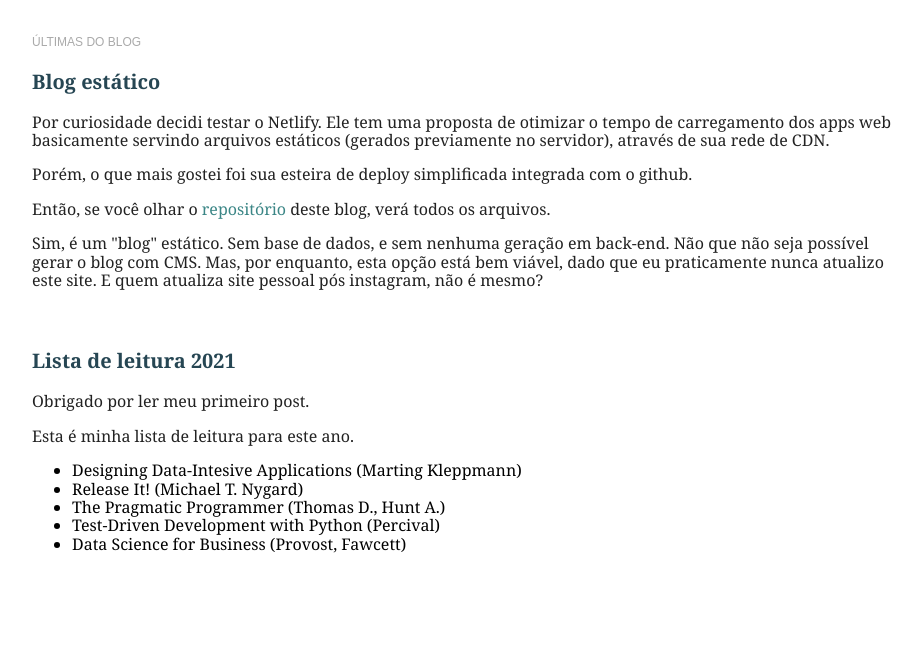
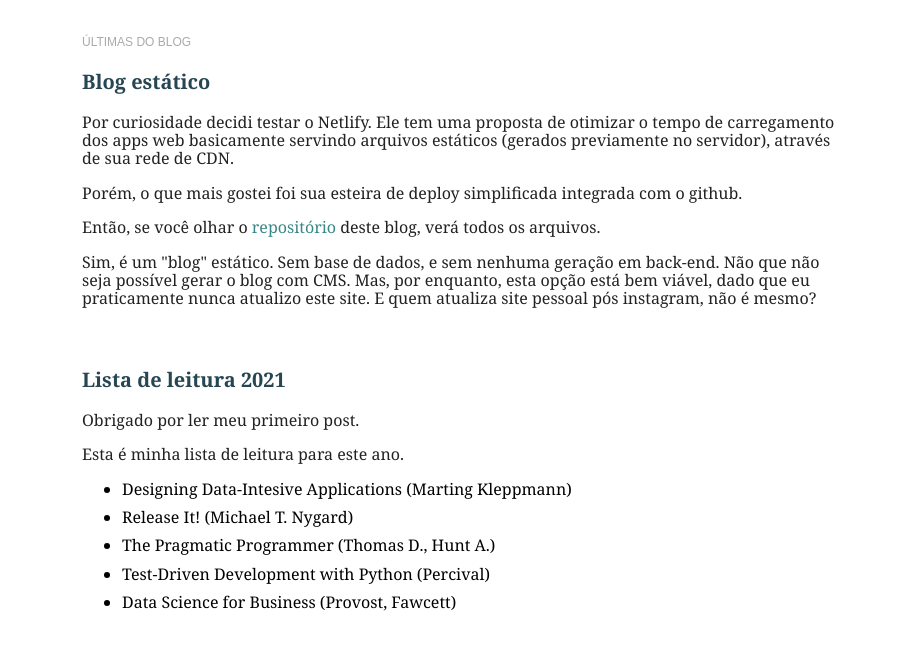
Before and after one commit to klucass/blog, a plain HTML site: page index.html in a window 1280 px wide. Shown: the part 140-790 px from the top of the page, without its empty margins (178-1100 px from the left). Drawn offline with Linux system fonts and the light colour scheme.

Commit message:
Ajuste no espaçamento de listas e largura

```diff
--- a/style.css
+++ b/style.css
@@ -22,7 +22,7 @@ a:hover, a:active {
 }
 /* Container */
 #container {
-    max-width: 860px;
+    max-width: 760px;
     margin: auto;
 }
 /* Head */
@@ -43,3 +43,7 @@ a:hover, a:active {
     font-size: 20px;
     font-weight: bold;
 }
+#article-body li, .home-entrie li{
+    margin: 10px 0;
+
+}
```
